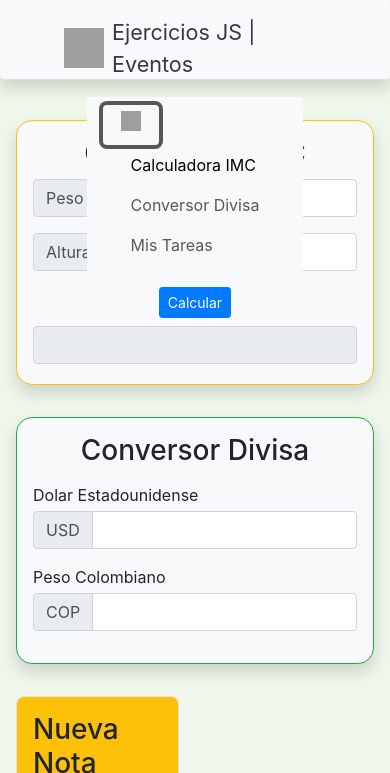
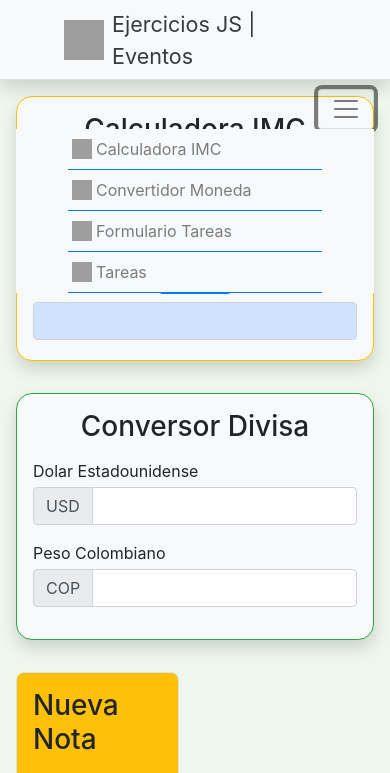
Before and after one commit to mxsrxm/misraimHernandezEjerciciosJS, a plain HTML site: page eventos/index.html in a window 390 px wide. Both pictures are taken after a click on the button "Toggle navigation". Shown: the top 773 px of the page. Drawn offline with nearby package versions, Linux system fonts and the light colour scheme; grey boxes are pictures that could not be loaded.

Commit message:
Correccion de menu

```diff
--- a/eventos/css/main.css
+++ b/eventos/css/main.css
@@ -6,12 +6,16 @@ header {
     height: 80px;
 }
 
+.navbar-toggler {
+    margin-left: auto;
+}
+
 img {
     width: 40px;
     height: 40px;
 }
 
-span>img {
+li>img {
     width: 20px;
     height: 20px;
 }
--- a/eventos/index.html
+++ b/eventos/index.html
@@ -12,36 +12,43 @@
 </head>
 
 <body>
-    <header
-        class="d-flex flex-wrap justify-content-center py-3 mb-4 border-bottom shadow p-3 bg-body-tertiary rounded sticky-top">
+    <header class=" border-bottom shadow bg-body-tertiary sticky-top">
+        <nav class="navbar navbar-expand-md navbar-light bg-light  h-100">
+            <div class="container-fluid bg-light h-100 d-flex align-items-center">
                 <a href="#" class="d-flex align-items-center mb-3 mb-md-0 me-md-auto text-dark text-decoration-none px-5">
                     <img class="bi me-2 d-inline-block align-text-top"
                         src="https://upload.wikimedia.org/wikipedia/commons/9/99/Unofficial_JavaScript_logo_2.svg" alt="Logo">
                     <span class="fs-4"> Ejercicios JS | Eventos </span>
                     <h1 hidden> Ejercicios JS | Eventos</h1>
                 </a>
-
-        <nav class="navbar navbar-expand-lg bg-light">
-            <div class="container-fluid">
-
-                <button class="navbar-toggler" type="button" data-bs-toggle="collapse" data-bs-target="#navbarNav"
-                    aria-controls="navbarNav" aria-expanded="false" aria-label="Toggle navigation">
-                    <span class="navbar-toggler-icon">
-                        <img src="https://st4.depositphotos.com/21557188/23287/v/1600/depositphotos_232875348-stock-illustration-hamburger-menu-web-icon-white.jpg"
-                            alt="Menu">
-                    </span>
+                <button class="navbar-toggler" type="button" data-bs-toggle="collapse" data-bs-target="#navbarNav" aria-controls="navbarNav" aria-expanded="false" aria-label="Toggle navigation">
+                    <span class="navbar-toggler-icon"></span>
                 </button>
-
-                <div class="collapse navbar-collapse d-flex flex-wrap justify-content-around" id="navbarNav">
-                    <div class=" navbar-nav d-flex flex-wrap justify-content-around">
-                        <a class="nav-link active" aria-current="page" href="#container-calculadora-imc">Calculadora
-                            IMC</a>
-                        <a class="nav-link" href="#container_convertidor_moneda">Conversor Divisa</a>
-                        <a class="nav-link" href="#container_tareas">Mis Tareas</a>
-                    </div>
+                <div class="collapse navbar-collapse" id="navbarNav">
+                    <ul class="navbar-nav ms-auto  bg-light px-5">
+                        <li class="nav-item border-bottom border-primary mx-1 d-flex align-items-center">
+                            <img src="https://cdn-icons-png.flaticon.com/128/2117/2117109.png" alt="icono" class="mx-1">
+                            <a class="nav-link" aria-current="page" href="#container-calculadora-imc">Calculadora IMC</a>
+                        </li>
+                        <li class="nav-item border-bottom border-primary mx-1 d-flex align-items-center">
+                            <img src="https://cdn.icon-icons.com/icons2/37/PNG/512/usd_dollar_3313.png" alt="icono" class="mx-1">
+                            <a class="nav-link" href="#container_convertidor_moneda">Convertidor Moneda</a>
+                        </li>
+                        <li class="nav-item border-bottom border-primary mx-1 d-flex align-items-center">
+                            <img src="https://cdn-icons-png.flaticon.com/128/5940/5940833.png" alt="icono" class="mx-1">
+                            <a class="nav-link" href="#container_form_tareas">Formulario Tareas</a>
+                        </li>
+                        <li class="nav-item border-bottom border-primary mx-1 d-flex align-items-center">
+                            <img src="https://cdn-icons-png.flaticon.com/128/3209/3209238.png" alt="icono" class="mx-1">
+                            <a class="nav-link href" href="#container_tareas">Tareas</a>
+                        </li>
+                    </ul>
                 </div>
             </div>
         </nav>
+
+
+
     </header>
 
     <main>
@@ -70,13 +77,12 @@
                             </div>
                         </div>
 
-                        <button type="submit" class="btn btn-primary mb-2 btn-sm"
-                            id="btn_calcular_masa_corporal">Calcular</button>
+                        <button type="submit" class="btn btn-primary mb-2 btn-sm" id="btn_calcular_masa_corporal">Calcular</button>
 
-                        <div class="mb-1 input-group ">
-                            <input type="text" class="form-control" id="resultado" readonly
-                                aria-placeholder="Resultado">
+                        <div class="mb-1 input-group">
+                            <input type="text" class="form-control text-center bg-primary-subtle" id="resultado" readonly aria-placeholder="Resultado">
                         </div>
+
 
                     </form>
                 </div>
@@ -139,13 +145,13 @@
                         <input class="form-check-input" type="checkbox" role="switch" id="notas_realizadas">
                         <label class="form-check-label" for="notas_realizadas" id="label_realizadas">Mostrar Realizadas</label>
                     </div>
-                    <div class="input-group flex-nowrap">
+                    <div class="input-group flex-nowrap ">
                         <span class="input-group-text">Buscar</span>
                         <input type="text" class="form-control" id="buscador" name="buscador" placeholder="Buscar Nota">
                     </div>
                 </div>
 
-                <div id="container_cards" class="container-fluid d-flex flex-wrap justify-content-center "> </div>
+                <div id="container_cards" class="container-fluid d-flex flex-wrap justify-content-center border-primary border-top"> </div>
 
             </div>
         </div>
@@ -161,7 +167,7 @@
                 <img src="https://github.githubassets.com/assets/GitHub-Mark-ea2971cee799.png" alt="Github"
                     class="border rounded-5">
             </a>
-            Eventos Misraim Hernandez
+            Misraim Hernandez
         </div>
     </footer>
 
--- a/eventos/js/main.js
+++ b/eventos/js/main.js
@@ -73,7 +73,7 @@ function calcularIMC() {
 
         let imc = peso / (alturaM * alturaM);
 
-        document.getElementById('resultado').value = imc.toFixed(2);
+        document.getElementById('resultado').value = "IMC: " + imc.toFixed(2);
     });
 }
 
@@ -253,8 +253,6 @@ document.getElementById('form-nota').addEventListener('submit', function (e) {
 
 document.getElementById('btn_limpiar').addEventListener('click', limpiarCampos);
 
-
-
 convertidorMoneda();
 calcularIMC();
 mostrarNotas();
```
Lines whose indentation alone changed are shown as unchanged.
